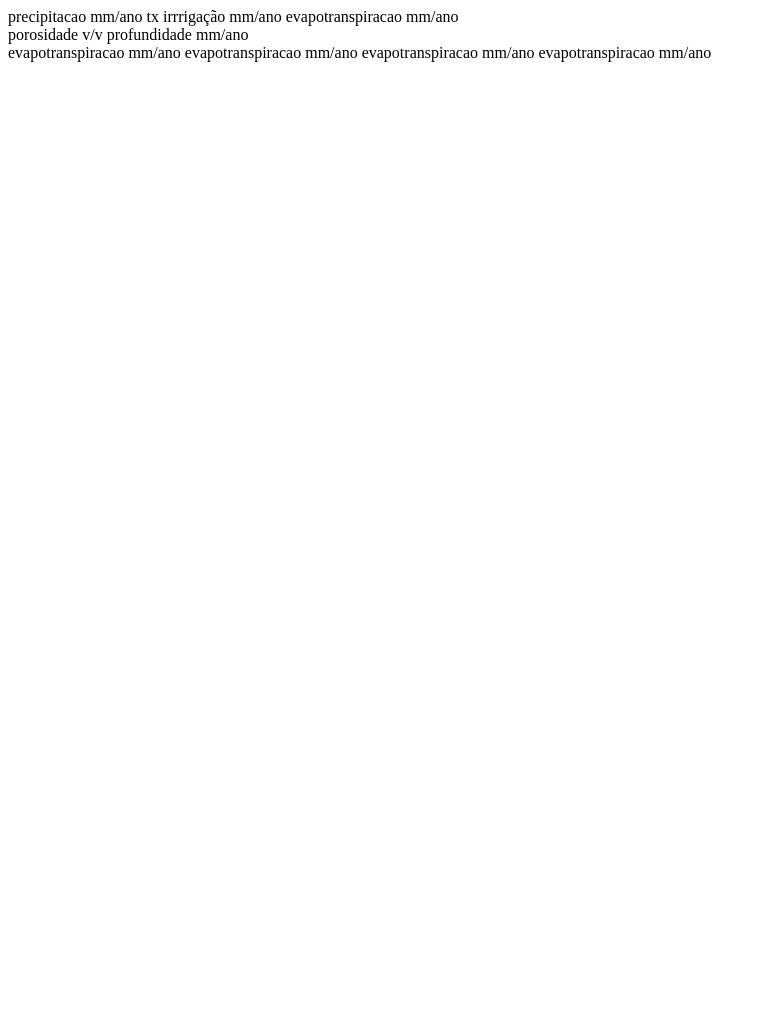
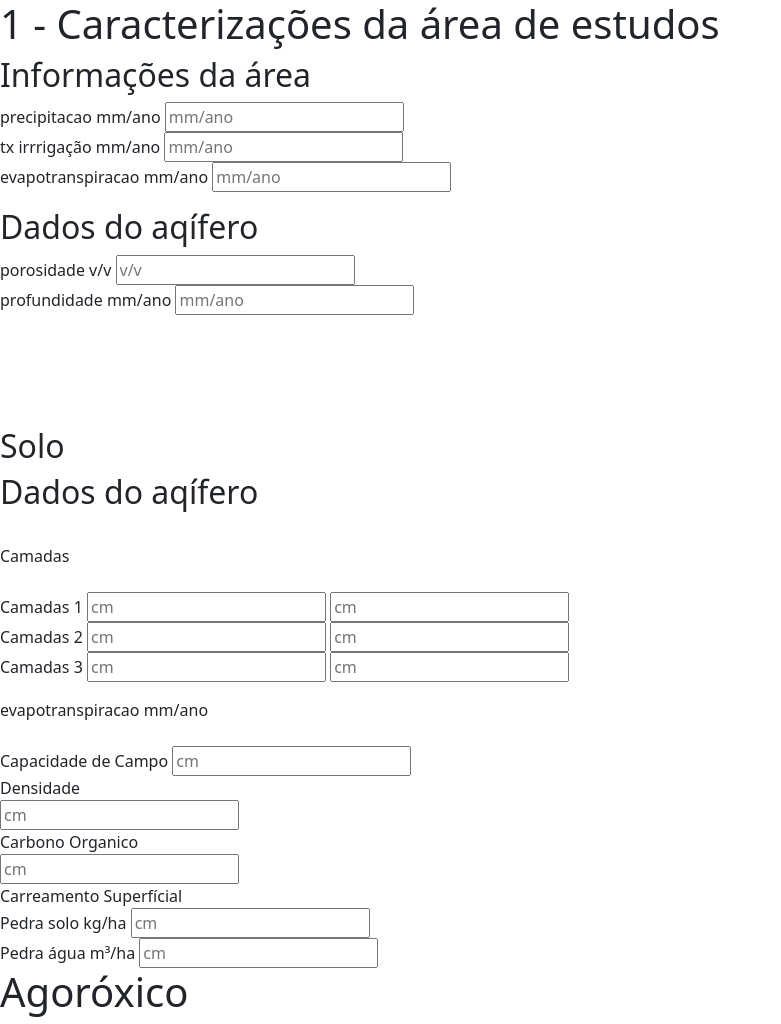
Before and after one commit to Allankrc/projeto_ecos_nascente, a PHP site: page /agroroxico.php in a window 1280 px wide. Shown: the whole page, without its empty margins (0-781 px from the left). Before the commit the page ends 62 px from the top, so only its background shows below. Run offline with PHP 8.4, Linux system fonts and the light colour scheme.

Commit message:
init form  estudo de agro toxicos X cotaminação

```diff
--- a/agroroxico.php
+++ b/agroroxico.php
@@ -1,20 +1,78 @@
 <!DOCTYPE html>
 
 
+<link href="https://cdn.jsdelivr.net/npm/bootstrap@5.0.2/dist/css/bootstrap.min.css" rel="stylesheet" integrity="sha384-EVSTQN3/azprG1Anm3QDgpJLIm9Nao0Yz1ztcQTwFspd3yD65VohhpuuCOmLASjC" crossorigin="anonymous">
+
+    <script src="https://cdn.jsdelivr.net/npm/@popperjs/core@2.9.2/dist/umd/popper.min.js" integrity="sha384-IQsoLXl5PILFhosVNubq5LC7Qb9DXgDA9i+tQ8Zj3iwWAwPtgFTxbJ8NT4GN1R8p" crossorigin="anonymous"></script>
+    <script src="https://cdn.jsdelivr.net/npm/bootstrap@5.0.2/dist/js/bootstrap.min.js" integrity="sha384-cVKIPhGWiC2Al4u+LWgxfKTRIcfu0JTxR+EQDz/bgldoEyl4H0zUF0QKbrJ0EcQF" crossorigin="anonymous"></script>
+
+<h1> 1 - Caracterizações da área de estudos </h1>
+
+<div class="mb-3">
 <form id="">
+    <h2> Informações da área </h2>
     <label> precipitacao mm/ano</label>
+    <input type='text' placeholder='mm/ano'> </input><br>
+
     <label> tx irrrigação mm/ano</label>
+    <input type='text' placeholder='mm/ano'> </input><br>
     <label> evapotranspiracao mm/ano</label>
+    <input type='text' placeholder='mm/ano'> </input><br>
+</form>
+</div>
+<div class="mb-3">
+<form id="aquifero">
+<h2> Dados do aqífero </h2>
+    <label> porosidade v/v</label>
+    <input type='text' placeholder='v/v'> </input><br>
+    <label> profundidade mm/ano</label>
+    <input type='text' placeholder='mm/ano'> </input><br>
+</form>
+</div>
+
+
+
+<br>
+<br>
+<br>
+<br>
+<div class="mb-3">
+<h2> Solo </h2>
+<form>
+<h2> Dados do aqífero </h2><br>
+    <label> Camadas</label>
+    <br>
+    <br><label> Camadas 1</label> <input type='number' placeholder='cm'> </input><input type='number' placeholder='cm'> </input>
+   <br> <label> Camadas 2</label> <input type='number' placeholder='cm'> </input><input type='number' placeholder='cm'> </input>
+    <br><label> Camadas 3</label> <input type='number' placeholder='cm'> </input><input type='number' placeholder='cm'> </input>
+
+
+
+
+</form>
+</div>
+
+<form>
+<label> evapotranspiracao mm/ano</label>
+<br>
+<br><label>Capacidade de Campo</label>
+<input type='number' placeholder='cm'> </input>
+<br><label>Densidade</label><br>
+<input type='number' placeholder='cm'> </input>
+<br>    <label>Carbono Organico</label><br>
+<input type='number' placeholder='cm'> </input><br>
 </form>
 
-<form id="aquifero">
-    <label> porosidade v/v</label>
-    <label> profundidade mm/ano</label>
-</form>
 <form>
-    <label> evapotranspiracao mm/ano</label>
-    <label> evapotranspiracao mm/ano</label>
-    <label> evapotranspiracao mm/ano</label>
-    <label> evapotranspiracao mm/ano</label>
+    <label> Carreamento Superfícial</label><br>
+    <label> Pedra solo kg/ha</label>
+    <input type='number' placeholder='cm'> </input><br>
+    <label> Pedra água m³/ha</label>
+    <input type='number' placeholder='cm'> </input><br>
 
 </form>
+
+
+
+
+<h1>Agoróxico</h1>
```
Also changed, not shown: novo/forms.php (added, +53 -0 lines), novo/home.php (+0 -48 lines), novo/sampler_index.js (added, +36 -0 lines).
